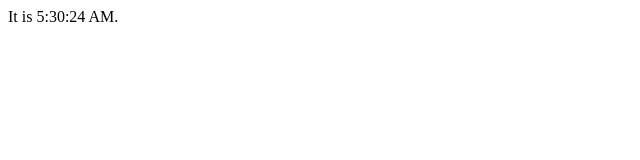
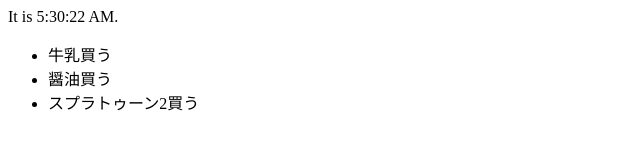
Before and after one commit to tan-yuki/react-study, a React app: page / in a window 1280 px wide. Shown: the whole page, without its empty margins (0-640 px from the left). Built offline with nearby package versions, Linux system fonts and the light colour scheme.

Commit message:
TODOリストを追加

```diff
--- a/public/index.html
+++ b/public/index.html
@@ -1,6 +1,7 @@
 <html>
     <head>
-        <title>React Sample Application</title>
+        <meta charset="UTF-8">
+        <title>React SampleApplication</title>
     </head>
     <body>
         <div id="root"></div>
--- /dev/null
+++ b/src/components/Todo.js
@@ -0,0 +1,43 @@
+import React from 'react';
+import {render} from 'react-dom';
+
+export class Todo extends React.Component {
+
+  constructor(props) {
+    super(props);
+
+    this.state = {
+      todos: [],
+    };
+  }
+
+  componentDidMount() {
+    this.setState({
+      todos: [
+        {
+          id: 1,
+          title: "牛乳買う",
+          done: false
+        },
+        {
+          id: 2,
+          title: "醤油買う",
+          done: false
+        },
+        {
+          id: 3,
+          title: "スプラトゥーン2買う",
+          done: false
+        },
+      ]
+    });
+  }
+
+  render () {
+    const items = this.state.todos.map((todo) => {
+      return <li key={todo.id}>{todo.title}</li>;
+    });
+
+    return <ul>{items}</ul>;
+  }
+}
--- a/src/index.js
+++ b/src/index.js
@@ -1,10 +1,14 @@
 import React from 'react';
 import {render} from 'react-dom';
 import {Clock} from './components/Clock';
+import {Todo} from './components/Todo';
 
 class App extends React.Component {
   render () {
-      return <Clock></Clock>
+    return (<div>
+      <Clock></Clock>
+      <Todo></Todo>
+    </div>);
   }
 }
 
```
